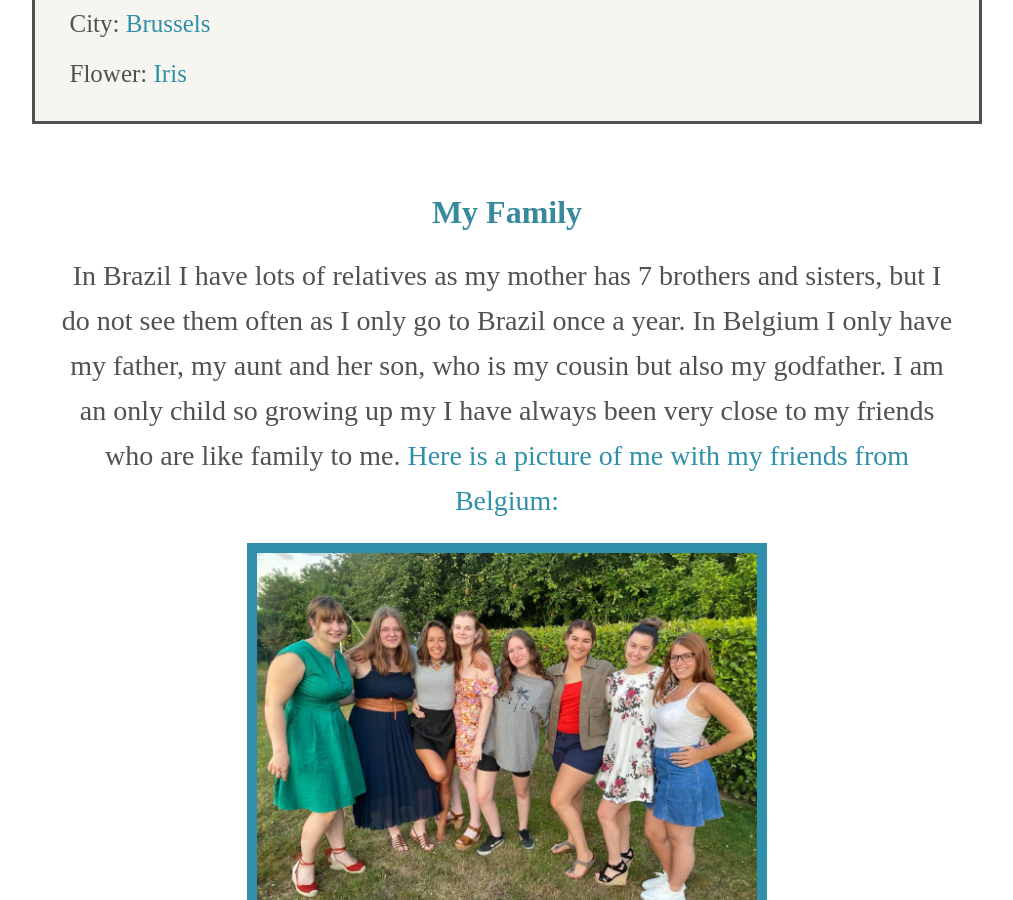
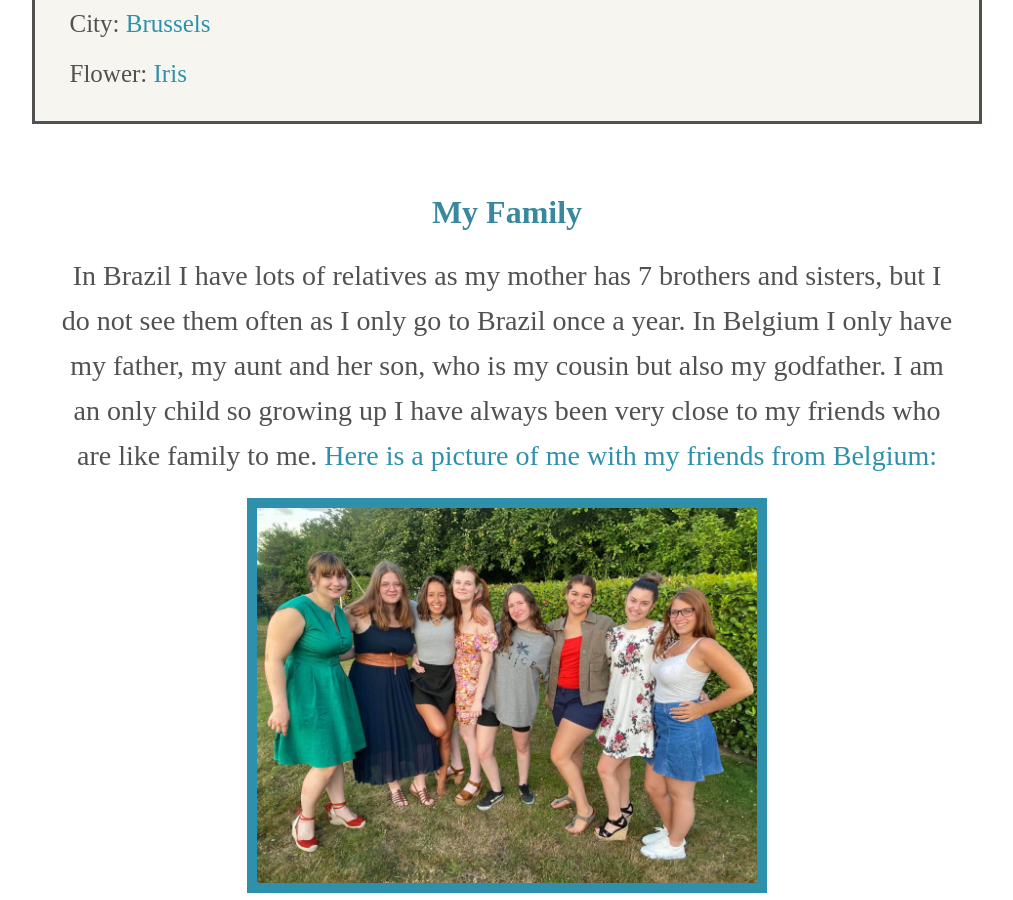
Before and after one commit to Yaz1501/BehindTheType, a Jekyll site: the page aboutme/index.html, which Jekyll copies as it is, in a window 1280 px wide and 900 px high, scrolled down 3642 px. Shown: the whole window, without its empty margins (133-1146 px from the left). Built offline with Jekyll 4.4.1, drawn with Linux system fonts in a browser that asks for light colours.

Commit message:
Update index.html

```diff
--- a/aboutme/index.html
+++ b/aboutme/index.html
@@ -80,7 +80,7 @@
 
 <h1>My Family</h1>
 
-	<p>In Brazil I have lots of relatives as my mother has 7 brothers and sisters, but I do not see them often as I only go to Brazil once a year. In Belgium I only have my father, my aunt and her son, who is my cousin but also my godfather. I am an only child so growing up my I have always been very close to my friends who are like family to me. <span class="highlight">Here is a picture of me with my friends from Belgium:</span> <img class="familypic" src="img/squadpic.JPG">
+	<p>In Brazil I have lots of relatives as my mother has 7 brothers and sisters, but I do not see them often as I only go to Brazil once a year. In Belgium I only have my father, my aunt and her son, who is my cousin but also my godfather. I am an only child so growing up I have always been very close to my friends who are like family to me. <span class="highlight">Here is a picture of me with my friends from Belgium:</span> <img class="familypic" src="img/squadpic.JPG">
 
 <h1>My projects</h1>
 	<p>I am a second year student and so far I have really been interested in the Journalism modules my course offers. I like the idea of researching a subject or a story and communicating it to other people. With this in mind some classmates and I have founded a news and opinion platform called <a class="fact_link" href="https://existnewsmedia.wordpress.com/home/" target="blank">Exist News</a>. I find writing is also my preferred way of expression, and having a platform to express my opinion is awesome, especially in times when no one is necessarily willing to listen.</p>
```
